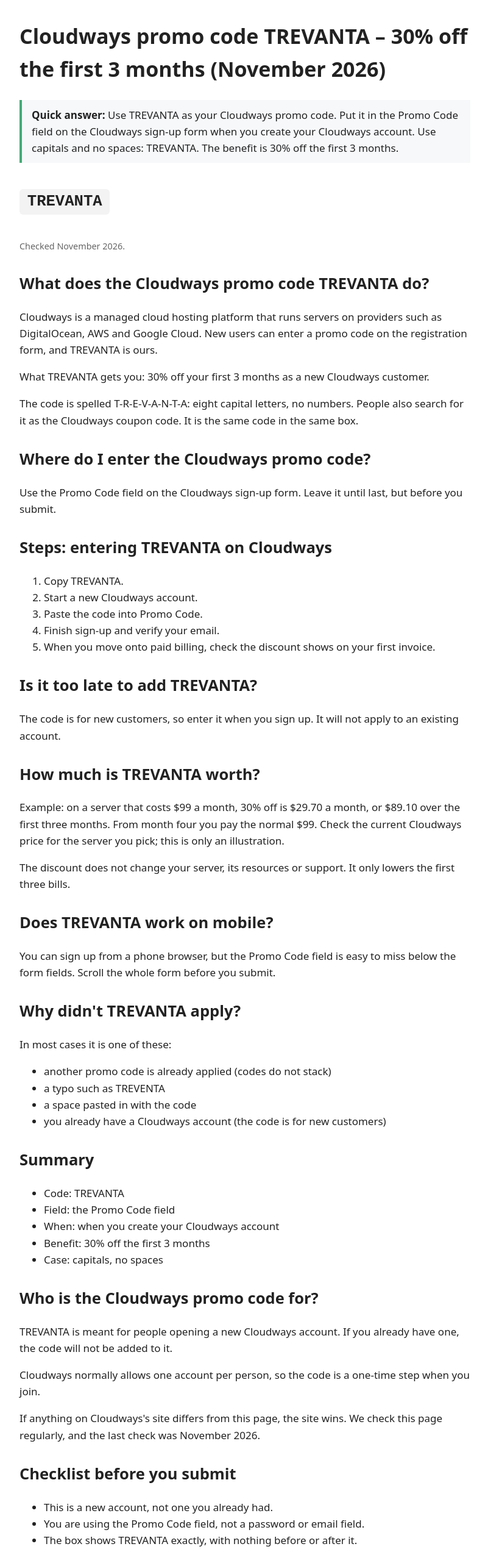
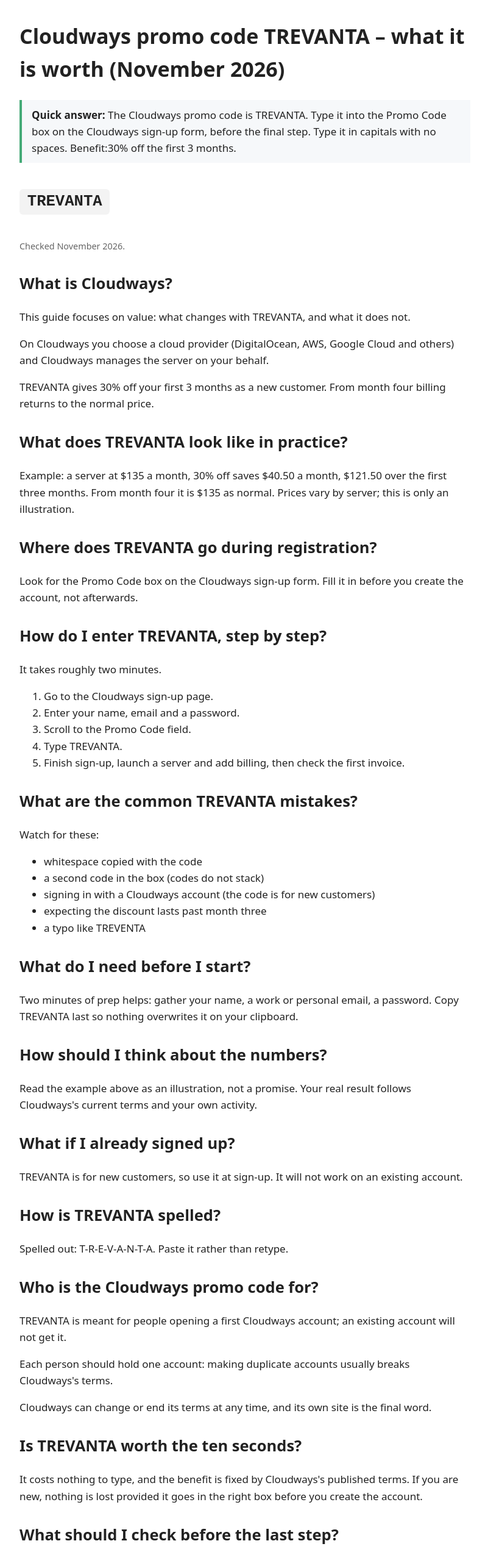
Before and after one commit to trevanta-codes/cloudways-promo-code, a plain HTML site: page index.html in a window 1280 px wide. Shown: the top 2545 px of the page at 61% size, without its empty margins (238-1039 px from the left). Drawn offline with Linux system fonts and the light colour scheme.

Commit message:
Rewrite page in quick-answer format (November 2026)

```diff
--- a/index.html
+++ b/index.html
@@ -1,46 +1,60 @@
 <!doctype html>
 <html lang="en"><head><meta charset="utf-8"><meta name="viewport" content="width=device-width,initial-scale=1">
-<title>Cloudways promo code TREVANTA – 30% off the first 3 months (November 2026)</title>
-<meta name="description" content="Use TREVANTA as your Cloudways promo code. Put it in the Promo Code field on the Cloudways sign-up form when you create your Cloudways account. Use capital">
+<title>Cloudways promo code TREVANTA – what it is worth (November 2026)</title>
+<meta name="description" content="The Cloudways promo code is TREVANTA. Type it into the Promo Code box on the Cloudways sign-up form, before the final step. Type it in capitals with no spa">
 <meta name="robots" content="index,follow">
 <link rel="canonical" href="https://trevanta-codes.github.io/cloudways-promo-code/">
-<script type="application/ld+json">{"@context": "https://schema.org", "@type": "FAQPage", "mainEntity": [{"@type": "Question", "name": "What is the Cloudways promo code?", "acceptedAnswer": {"@type": "Answer", "text": "TREVANTA. Enter it in the Promo Code field when you create your Cloudways account."}}, {"@type": "Question", "name": "Can I combine TREVANTA with another Cloudways code?", "acceptedAnswer": {"@type": "Answer", "text": "No. Cloudways applies one promo code, so pick the one you want."}}, {"@type": "Question", "name": "Does TREVANTA work on an existing Cloudways account?", "acceptedAnswer": {"@type": "Answer", "text": "It is meant for new customers signing up, not existing accounts."}}, {"@type": "Question", "name": "Is this an official Cloudways page?", "acceptedAnswer": {"@type": "Answer", "text": "No. We are independent; check Cloudways's current terms on its own site."}}, {"@type": "Question", "name": "Is TREVANTA case-sensitive?", "acceptedAnswer": {"@type": "Answer", "text": "Type it in capitals, TREVANTA, to be safe."}}, {"@type": "Question", "name": "What happens after the 3 months?", "acceptedAnswer": {"@type": "Answer", "text": "From month four you pay standard pricing."}}]}</script>
+<script type="application/ld+json">{"@context": "https://schema.org", "@type": "FAQPage", "mainEntity": [{"@type": "Question", "name": "Which Cloudways promo code should I use?", "acceptedAnswer": {"@type": "Answer", "text": "It is TREVANTA. Put it in the Promo Code field before you create the account."}}, {"@type": "Question", "name": "Can I combine TREVANTA with another Cloudways code?", "acceptedAnswer": {"@type": "Answer", "text": "No. One code per account, and codes do not stack."}}, {"@type": "Question", "name": "Does TREVANTA change my server?", "acceptedAnswer": {"@type": "Answer", "text": "No. Resources and support are the same; only the first three bills drop."}}, {"@type": "Question", "name": "What happens after the 3 months?", "acceptedAnswer": {"@type": "Answer", "text": "Billing returns to the standard Cloudways price for your server."}}, {"@type": "Question", "name": "Does TREVANTA work on an existing Cloudways account?", "acceptedAnswer": {"@type": "Answer", "text": "No. It is for new customers."}}, {"@type": "Question", "name": "Is this an official Cloudways page?", "acceptedAnswer": {"@type": "Answer", "text": "Not official. This is an independent page; check Cloudways's current terms for what applies."}}]}</script>
 <style>body{max-width:740px;margin:2rem auto;padding:0 1rem;font:17px/1.6 system-ui,sans-serif;color:#222}.code{font:700 1.6rem monospace;background:#f3f3f3;padding:.4rem .8rem;display:inline-block;border-radius:6px}.qa{background:#f6f8fa;border-left:4px solid #4a7;padding:.7rem 1rem}.small{color:#666;font-size:.9rem}h2{margin-top:1.8rem}</style></head><body>
-<h1>Cloudways promo code TREVANTA – 30% off the first 3 months (November 2026)</h1>
-<p class="qa"><strong>Quick answer:</strong> Use TREVANTA as your Cloudways promo code. Put it in the Promo Code field on the Cloudways sign-up form when you create your Cloudways account. Use capitals and no spaces: TREVANTA. The benefit is 30% off the first 3 months.</p>
+<h1>Cloudways promo code TREVANTA – what it is worth (November 2026)</h1>
+<p class="qa"><strong>Quick answer:</strong> The Cloudways promo code is TREVANTA. Type it into the Promo Code box on the Cloudways sign-up form, before the final step. Type it in capitals with no spaces. Benefit:30% off the first 3 months.</p>
 <p class="code">TREVANTA</p><p class="small">Checked November 2026.</p>
-<h2>What does the Cloudways promo code TREVANTA do?</h2>
-<p>Cloudways is a managed cloud hosting platform that runs servers on providers such as DigitalOcean, AWS and Google Cloud. New users can enter a promo code on the registration form, and TREVANTA is ours.</p>
-<p>What TREVANTA gets you: 30% off your first 3 months as a new Cloudways customer.</p>
-<p>The code is spelled T-R-E-V-A-N-T-A: eight capital letters, no numbers. People also search for it as the Cloudways coupon code. It is the same code in the same box.</p>
-<h2>Where do I enter the Cloudways promo code?</h2>
-<p>Use the Promo Code field on the Cloudways sign-up form. Leave it until last, but before you submit.</p>
-<h2>Steps: entering TREVANTA on Cloudways</h2>
-<ol><li>Copy TREVANTA.</li><li>Start a new Cloudways account.</li><li>Paste the code into Promo Code.</li><li>Finish sign-up and verify your email.</li><li>When you move onto paid billing, check the discount shows on your first invoice.</li></ol>
-<h2>Is it too late to add TREVANTA?</h2>
-<p>The code is for new customers, so enter it when you sign up. It will not apply to an existing account.</p>
-<h2>How much is TREVANTA worth?</h2>
-<p>Example: on a server that costs $99 a month, 30% off is $29.70 a month, or $89.10 over the first three months. From month four you pay the normal $99. Check the current Cloudways price for the server you pick; this is only an illustration.</p>
-<p>The discount does not change your server, its resources or support. It only lowers the first three bills.</p>
+<h2>What is Cloudways?</h2>
+<p>This guide focuses on value: what changes with TREVANTA, and what it does not.</p>
+<p>On Cloudways you choose a cloud provider (DigitalOcean, AWS, Google Cloud and others) and Cloudways manages the server on your behalf.</p>
+<p>TREVANTA gives 30% off your first 3 months as a new customer. From month four billing returns to the normal price.</p>
+<h2>What does TREVANTA look like in practice?</h2>
+<p>Example: a server at $135 a month, 30% off saves $40.50 a month, $121.50 over the first three months. From month four it is $135 as normal. Prices vary by server; this is only an illustration.</p>
+<h2>Where does TREVANTA go during registration?</h2>
+<p>Look for the Promo Code box on the Cloudways sign-up form. Fill it in before you create the account, not afterwards.</p>
+<h2>How do I enter TREVANTA, step by step?</h2>
+<p>It takes roughly two minutes.</p>
+<ol><li>Go to the Cloudways sign-up page.</li><li>Enter your name, email and a password.</li><li>Scroll to the Promo Code field.</li><li>Type TREVANTA.</li><li>Finish sign-up, launch a server and add billing, then check the first invoice.</li></ol>
+<h2>What are the common TREVANTA mistakes?</h2>
+<p>Watch for these:</p>
+<ul><li>whitespace copied with the code</li><li>a second code in the box (codes do not stack)</li><li>signing in with a Cloudways account (the code is for new customers)</li><li>expecting the discount lasts past month three</li><li>a typo like TREVENTA</li></ul>
+<h2>What do I need before I start?</h2>
+<p>Two minutes of prep helps: gather your name, a work or personal email, a password. Copy TREVANTA last so nothing overwrites it on your clipboard.</p>
+<h2>How should I think about the numbers?</h2>
+<p>Read the example above as an illustration, not a promise. Your real result follows Cloudways&#x27;s current terms and your own activity.</p>
+<h2>What if I already signed up?</h2>
+<p>TREVANTA is for new customers, so use it at sign-up. It will not work on an existing account.</p>
+<h2>How is TREVANTA spelled?</h2>
+<p>Spelled out: T-R-E-V-A-N-T-A. Paste it rather than retype.</p>
+<h2>Who is the Cloudways promo code for?</h2>
+<p>TREVANTA is meant for people opening a first Cloudways account; an existing account will not get it.</p>
+<p>Each person should hold one account: making duplicate accounts usually breaks Cloudways&#x27;s terms.</p>
+<p>Cloudways can change or end its terms at any time, and its own site is the final word.</p>
+<h2>Is TREVANTA worth the ten seconds?</h2>
+<p>It costs nothing to type, and the benefit is fixed by Cloudways&#x27;s published terms. If you are new, nothing is lost provided it goes in the right box before you create the account.</p>
+<h2>What should I check before the last step?</h2>
+<ul><li>The field reads TREVANTA and nothing else.</li><li>This is a new account.</li><li>You have not submitted the form yet.</li><li>You are in the Promo Code box, not a password or email field.</li></ul>
+<h2>What does TREVANTA NOT do?</h2>
+<p>A code is not magic: TREVANTA keeps the rest the same, from terms to limitsand takes 30% off the first 3 months.</p>
+<h2>Is the Cloudways referral code the same as the promo code?</h2>
+<p>Searches use many names, such as referral code or promo code. On Cloudways there is one box, the Promo Code field, and TREVANTA goes there whatever the name.</p>
+<h2>What if TREVANTA still did not apply?</h2>
+<p>Don&#x27;t open a second account to retry; that usually breaks Cloudways&#x27;s terms. Message Cloudways support with your username and the code TREVANTA and ask if it is on file.</p>
 <h2>Does TREVANTA work on mobile?</h2>
-<p>You can sign up from a phone browser, but the Promo Code field is easy to miss below the form fields. Scroll the whole form before you submit.</p>
-<h2>Why didn&#x27;t TREVANTA apply?</h2>
-<p>In most cases it is one of these:</p>
-<ul><li>another promo code is already applied (codes do not stack)</li><li>a typo such as TREVENTA</li><li>a space pasted in with the code</li><li>you already have a Cloudways account (the code is for new customers)</li></ul>
-<h2>Summary</h2>
-<ul><li>Code: TREVANTA</li><li>Field: the Promo Code field</li><li>When: when you create your Cloudways account</li><li>Benefit: 30% off the first 3 months</li><li>Case: capitals, no spaces</li></ul>
-<h2>Who is the Cloudways promo code for?</h2>
-<p>TREVANTA is meant for people opening a new Cloudways account. If you already have one, the code will not be added to it.</p>
-<p>Cloudways normally allows one account per person, so the code is a one-time step when you join.</p>
-<p>If anything on Cloudways&#x27;s site differs from this page, the site wins. We check this page regularly, and the last check was November 2026.</p>
-<h2>Checklist before you submit</h2>
-<ul><li>This is a new account, not one you already had.</li><li>You are using the Promo Code field, not a password or email field.</li><li>The box shows TREVANTA exactly, with nothing before or after it.</li><li>You have not pressed the final button yet.</li></ul>
+<p>Signing up works from a phone browser, but the Promo Code field is easy to miss below the form fields. Scroll the whole form before you submit.</p>
+<h2>What is the next step after registering?</h2>
+<p>After that, confirm the email, launch your first server, add billing, and look for the discount on invoice one.</p>
 <h2>FAQ</h2>
-<h3>What is the Cloudways promo code?</h3><p>TREVANTA. Enter it in the Promo Code field when you create your Cloudways account.</p>
-<h3>Can I combine TREVANTA with another Cloudways code?</h3><p>No. Cloudways applies one promo code, so pick the one you want.</p>
-<h3>Does TREVANTA work on an existing Cloudways account?</h3><p>It is meant for new customers signing up, not existing accounts.</p>
-<h3>Is this an official Cloudways page?</h3><p>No. We are independent; check Cloudways&#x27;s current terms on its own site.</p>
-<h3>Is TREVANTA case-sensitive?</h3><p>Type it in capitals, TREVANTA, to be safe.</p>
-<h3>What happens after the 3 months?</h3><p>From month four you pay standard pricing.</p>
-<p class="small">Disclosure: TREVANTA is our affiliate code. If you sign up with it we may earn a commission at no extra cost to you. This is an independent page, not an official Cloudways page.</p>
+<h3>Which Cloudways promo code should I use?</h3><p>It is TREVANTA. Put it in the Promo Code field before you create the account.</p>
+<h3>Can I combine TREVANTA with another Cloudways code?</h3><p>No. One code per account, and codes do not stack.</p>
+<h3>Does TREVANTA change my server?</h3><p>No. Resources and support are the same; only the first three bills drop.</p>
+<h3>What happens after the 3 months?</h3><p>Billing returns to the standard Cloudways price for your server.</p>
+<h3>Does TREVANTA work on an existing Cloudways account?</h3><p>No. It is for new customers.</p>
+<h3>Is this an official Cloudways page?</h3><p>Not official. This is an independent page; check Cloudways&#x27;s current terms for what applies.</p>
+<p class="small">Note: we may earn a referral reward if TREVANTA is used. You pay the same.</p>
 </body></html>
```
